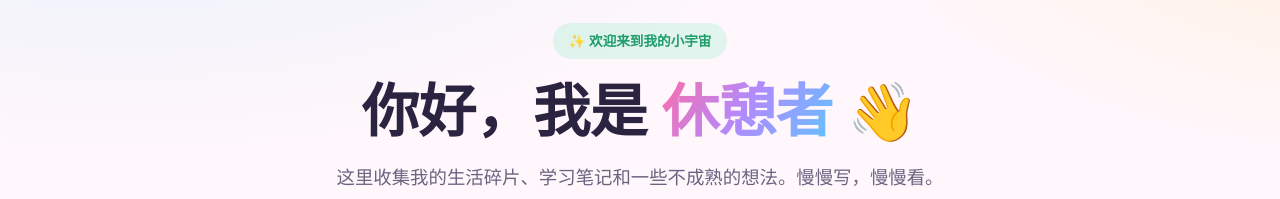
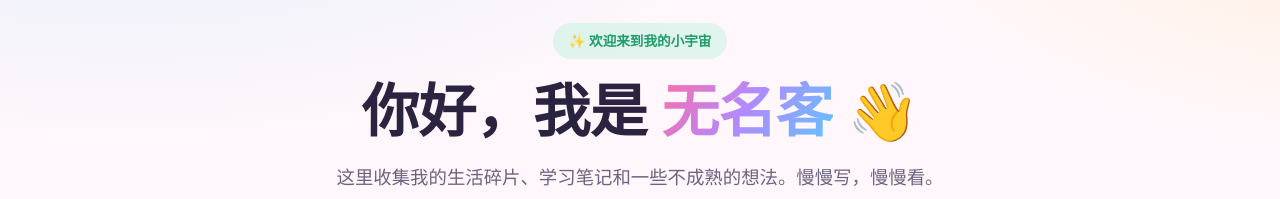
Before and after one commit to linquanxi809-tech/lin-quan-xi-blog, a website: page public/index.html in a window 1280 px wide. Shown: the part 122-321 px from the top of the page. Drawn offline with Linux system fonts and the light colour scheme; no server answers.

Commit message:
feat: 首页英雄区高亮署名改为“无名客”（仅 hero 区，其他位置保持“休憩者”）

```diff
--- a/public/index.html
+++ b/public/index.html
@@ -65,7 +65,7 @@
 
   <section class="hero wrap">
     <span class="badge">✨ 欢迎来到我的小宇宙</span>
-    <h1>你好，我是 <span class="hl">休憩者</span> <span class="floaty">👋</span></h1>
+    <h1>你好，我是 <span class="hl">无名客</span> <span class="floaty">👋</span></h1>
     <p>这里收集我的生活碎片、学习笔记和一些不成熟的想法。慢慢写，慢慢看。</p>
     <div>
       <a class="btn btn-primary" href="index.html#articles">📚 读读文章</a>
```
